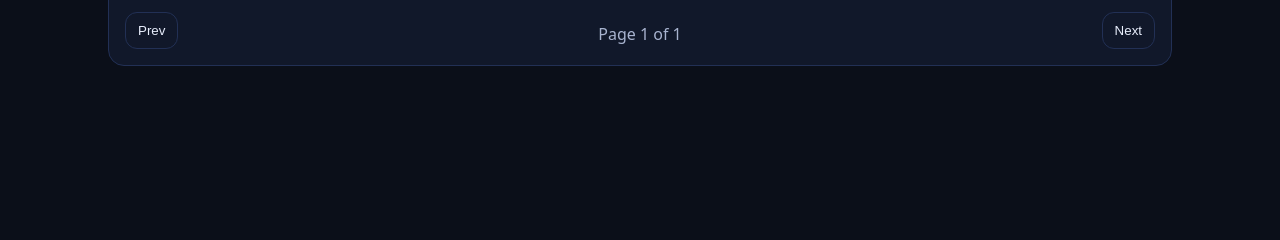
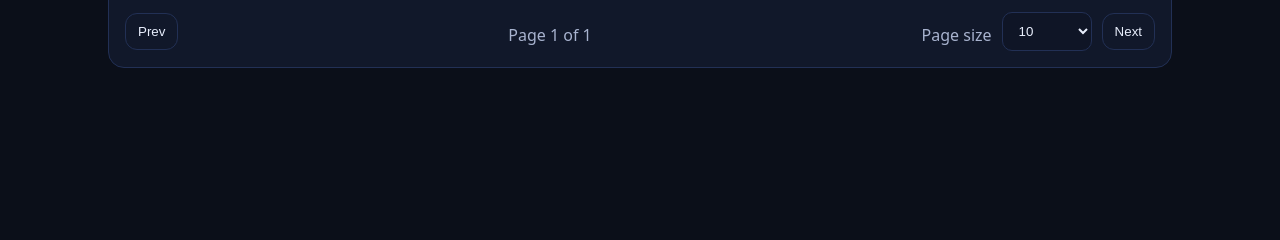
Before and after one commit to psychedelic-theory/climbing-log-manager, a PHP site: page / in a window 1280 px wide. Shown: the part 221-461 px from the top of the page. Run offline with PHP 8.4, Linux system fonts and the light colour scheme.

Commit message:
Added user-configurable page size control, integrates with filtering, sorting, paging

```diff
--- a/frontend/assets/css/styles.css
+++ b/frontend/assets/css/styles.css
@@ -115,11 +115,41 @@ h2{ margin:0 0 10px 0; font-size:1.15rem; }
 .table th{ text-align:left; font-size:0.85rem; color:var(--muted); }
 .table td.right, .table th.right{ text-align:right; }
 
+/* Pager (updated for page size control) */
 .pager{
     display:flex;
     justify-content:space-between;
     align-items:center;
     margin-top:12px;
+    gap:12px;
+}
+
+.pager-group{
+    display:flex;
+    align-items:center;
+    gap:10px;
+}
+
+.pager-center{
+    display:flex;
+    justify-content:center;
+    flex:1;
+    text-align:center;
+}
+
+.pager-right{
+    justify-content:flex-end;
+}
+
+.pageSize{
+    display:flex;
+    align-items:center;
+    gap:10px;
+    white-space:nowrap;
+}
+
+.pageSizeSelect{
+    min-width:90px;
 }
 
 .form{
@@ -179,6 +209,14 @@ h2{ margin:0 0 10px 0; font-size:1.15rem; }
 @media (max-width: 720px){
     .form{ grid-template-columns:1fr; }
     .stats{ grid-template-columns:1fr; }
+
+    .pager{
+        flex-wrap:wrap;
+    }
+    .pager-center{
+        order:3;
+        flex-basis:100%;
+    }
 }
 
 /* Toolbar (Search + Filter + Sort) */
--- a/frontend/assets/js/app.js
+++ b/frontend/assets/js/app.js
@@ -16,6 +16,9 @@ const DEFAULT_SORT = "date_desc";
 
 const MAX_IMAGE_BYTES = 5 * 1024 * 1024;
 const ALLOWED_MIMES = new Set(["image/jpeg", "image/png", "image/gif"]);
+
+const PAGE_SIZE_COOKIE = "clm_page_size";
+const PAGE_SIZE_OPTIONS = new Set([5, 10, 20, 50]);
 
 let pageState = {
   page: 1,
@@ -43,6 +46,12 @@ const filterBtn = document.getElementById("filterBtn");
 const filterPanel = document.getElementById("filterPanel");
 const filterClearBtn = document.getElementById("filterClearBtn");
 const sortSelect = document.getElementById("sortSelect");
+
+// Pager controls
+const prevBtn = document.getElementById("prevBtn");
+const nextBtn = document.getElementById("nextBtn");
+const pageIndicator = document.getElementById("pageIndicator");
+const pageSizeSelect = document.getElementById("pageSizeSelect");
 
 // Image form controls
 const imageFileEl = document.getElementById("imageFile");
@@ -117,20 +126,46 @@ const modalBackdrop = document.getElementById("modalBackdrop");
 const deleteCancel = document.getElementById("deleteCancel");
 const deleteConfirm = document.getElementById("deleteConfirm");
 
-const prevBtn = document.getElementById("prevBtn");
-const nextBtn = document.getElementById("nextBtn");
-const pageIndicator = document.getElementById("pageIndicator");
-
 const statsEls = {
   totalEl: document.getElementById("statTotal"),
   completionEl: document.getElementById("statCompletion"),
   byTypeEl: document.getElementById("statByType"),
 };
 
+// ---------------------
+// Cookie helpers
+// ---------------------
+function setCookie(name, value) {
+  // Session cookie (no Expires/Max-Age). Refresh normally keeps cookies,
+  // but we intentionally reset to default on load to meet the assignment rule.
+  document.cookie = `${encodeURIComponent(name)}=${encodeURIComponent(String(value))}; path=/; SameSite=Lax`;
+}
+
+function getCookie(name) {
+  const target = `${encodeURIComponent(name)}=`;
+  const parts = document.cookie.split(";").map(s => s.trim());
+  for (const p of parts) {
+    if (p.startsWith(target)) return decodeURIComponent(p.slice(target.length));
+  }
+  return null;
+}
+
+function applyDefaultPageSizeOnLoad() {
+  // Requirement: after refresh, return to default page size.
+  pageState.pageSize = PAGE_SIZE;
+
+  if (pageSizeSelect) pageSizeSelect.value = String(PAGE_SIZE);
+
+  // Still "stored as a cookie" — we overwrite it to the default on each load.
+  setCookie(PAGE_SIZE_COOKIE, PAGE_SIZE);
+}
+
+// Tabs
 document.querySelectorAll(".tab").forEach(btn => {
   btn.addEventListener("click", () => setView(btn.dataset.view));
 });
 
+// New
 newBtn.addEventListener("click", () => {
   form.reset();
   document.getElementById("logId").value = "";
@@ -252,6 +287,30 @@ if (filterClearBtn) {
   });
 }
 
+// ---------------------
+// Page size dropdown
+// ---------------------
+if (pageSizeSelect) {
+  pageSizeSelect.addEventListener("change", async () => {
+    const raw = pageSizeSelect.value;
+    const n = Number(raw);
+
+    if (!Number.isFinite(n) || !PAGE_SIZE_OPTIONS.has(n)) {
+      // safety fallback
+      pageState.pageSize = PAGE_SIZE;
+      pageSizeSelect.value = String(PAGE_SIZE);
+      setCookie(PAGE_SIZE_COOKIE, PAGE_SIZE);
+    } else {
+      pageState.pageSize = n;
+      setCookie(PAGE_SIZE_COOKIE, n);
+    }
+
+    // UX: changing page size should return you to page 1
+    pageState.page = 1;
+    await rerender();
+  });
+}
+
 function setImagePreviewPlaceholder() {
   if (!imagePreviewEl) return;
   imagePreviewEl.innerHTML = placeholderSvg({ title: "No image" });
@@ -368,7 +427,6 @@ form.addEventListener("submit", async (e) => {
   e.preventDefault();
 
   const payload = readForm();
-
   const errors = validate(payload);
 
   // Client-side image validation
@@ -517,4 +575,8 @@ nextBtn.addEventListener("click", async () => {
 
 updateSortSelectAvailability();
 setImagePreviewPlaceholder();
+
+// Requirement: refresh returns to default page size
+applyDefaultPageSizeOnLoad();
+
 rerender();
--- a/frontend/index.html
+++ b/frontend/index.html
@@ -98,10 +98,29 @@
                     <tbody id="logsTbody"></tbody>
                 </table>
 
+                <!-- Pager Row -->
                 <div class="pager">
-                    <button id="prevBtn" class="btn">Prev</button>
-                    <span id="pageIndicator" class="muted">Page 1 of 1</span>
-                    <button id="nextBtn" class="btn">Next</button>
+                    <div class="pager-group">
+                        <button id="prevBtn" class="btn">Prev</button>
+                    </div>
+
+                    <div class="pager-center">
+                        <span id="pageIndicator" class="muted">Page 1 of 1</span>
+                    </div>
+
+                    <div class="pager-group pager-right">
+                        <label class="pageSize">
+                            <span class="muted">Page size</span>
+                            <select id="pageSizeSelect" class="select pageSizeSelect" aria-label="Page size">
+                                <option value="5">5</option>
+                                <option value="10" selected>10</option>
+                                <option value="20">20</option>
+                                <option value="50">50</option>
+                            </select>
+                        </label>
+
+                        <button id="nextBtn" class="btn">Next</button>
+                    </div>
                 </div>
             </div>
         </section>
```
